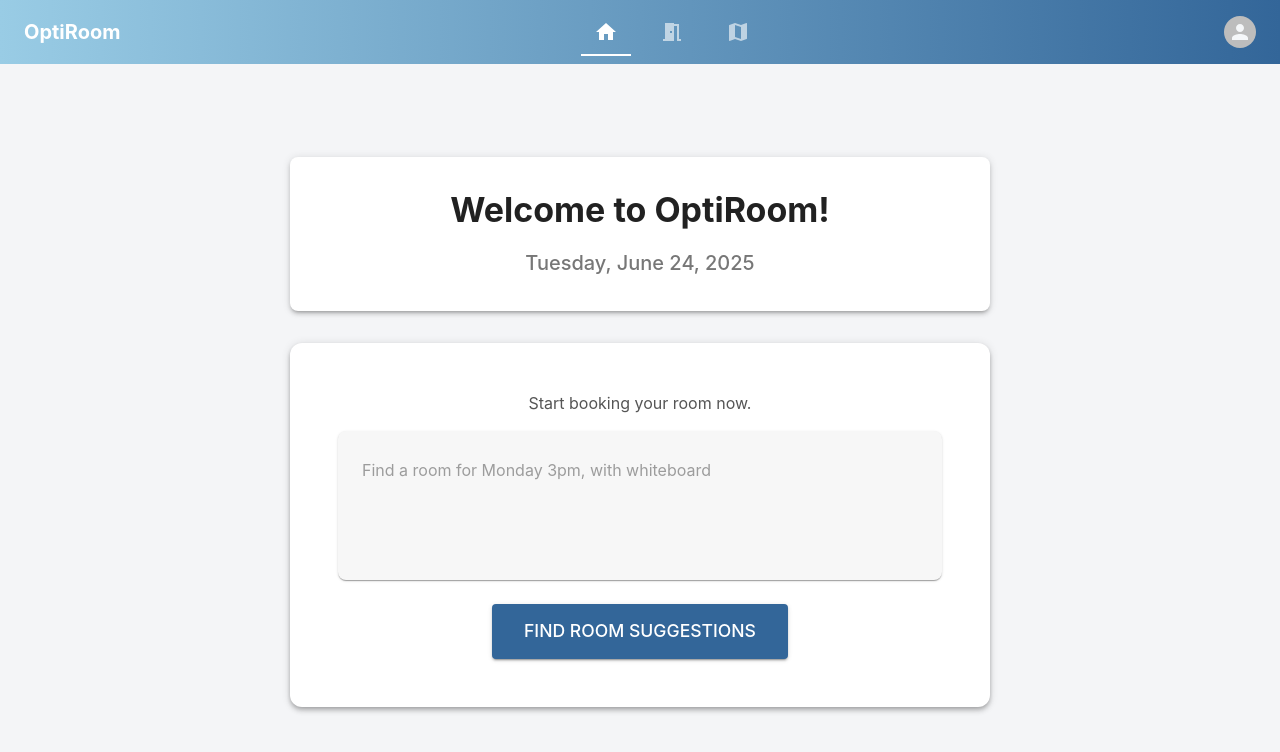
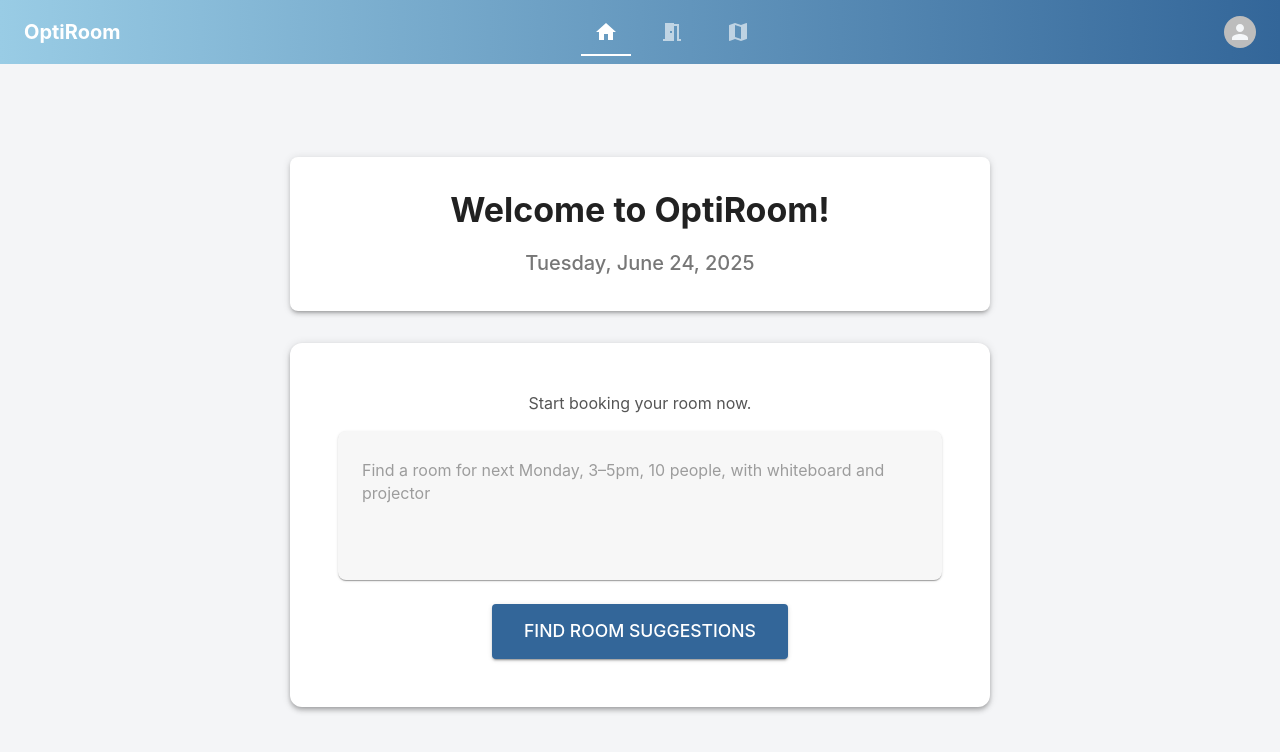
Before and after one commit to suisuiss/gen-ai, a React (Create React App) app in the folder frontend/: page /homepage in a window 1280 px wide. Shown: the top 752 px of the page. Built offline with nearby package versions, Linux system fonts and the light colour scheme.

Commit message:
Update search placeholder to cover all booking fields

```diff
--- a/frontend/src/Homepage.js
+++ b/frontend/src/Homepage.js
@@ -123,7 +123,8 @@ const HomePage = () => {
                 multiline
                 minRows={4}
                 variant="standard"
-                placeholder="Find a room for Monday 3pm, with whiteboard"
+                placeholder="Find a room for next Monday, 3–5pm, 10 people, with whiteboard and projector
+"
                 value={query}
                 onChange={(e) => setQuery(e.target.value)}
                 InputProps={{ disableUnderline: true }}
```
